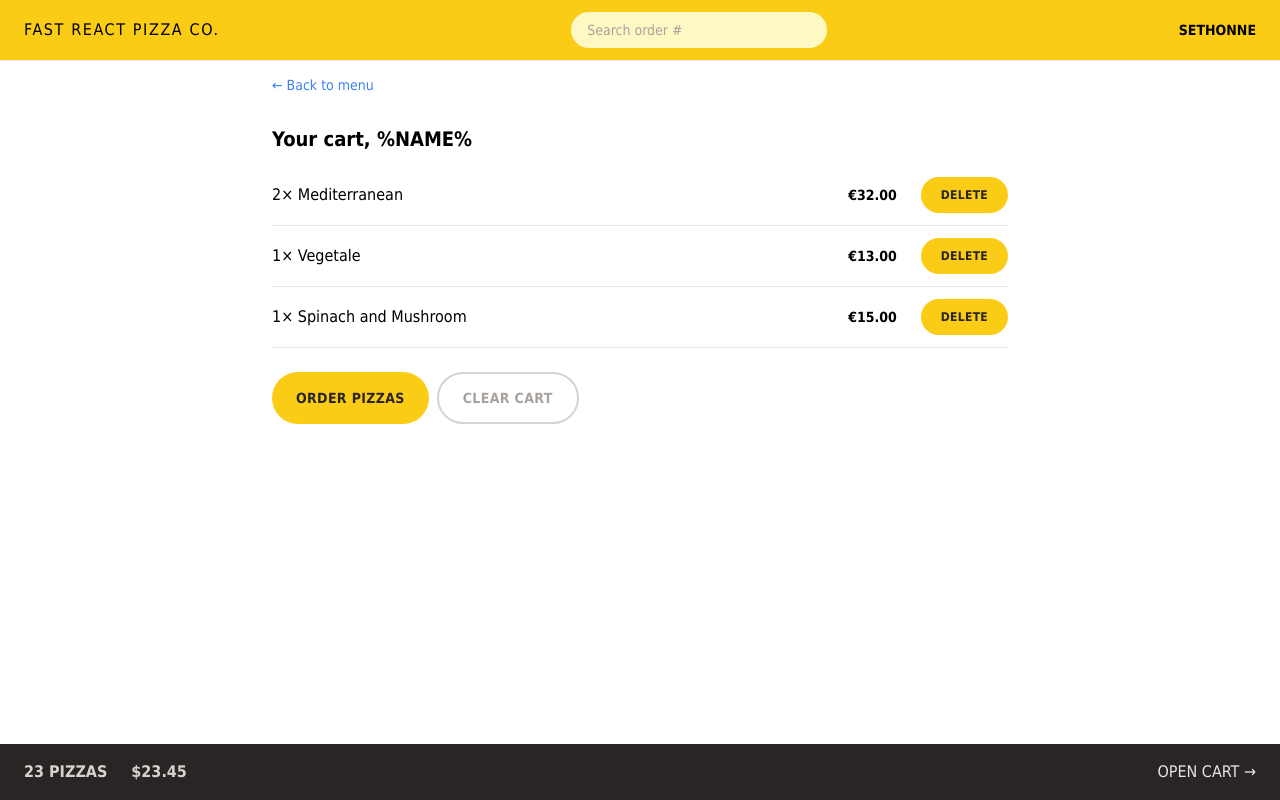
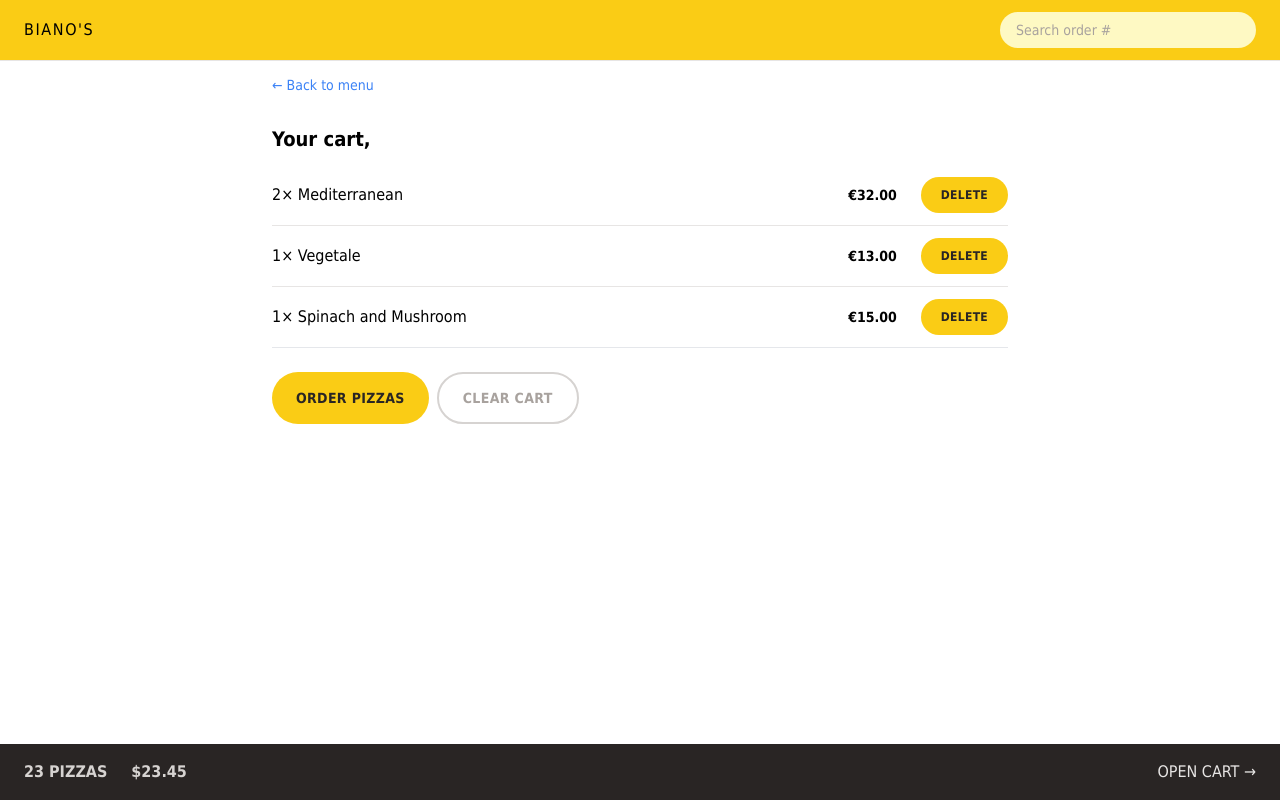
Before and after one commit to Samuel-Bonghanoy/Meshi, a React (Vite) app: page /cart in a window 1280 px wide. Built offline with nearby package versions, Linux system fonts and the light colour scheme.

Commit message:
feat: configured redux and redux toolkit

```diff
--- a/src/features/cart/Cart.jsx
+++ b/src/features/cart/Cart.jsx
@@ -1,26 +1,27 @@
-import { Link } from 'react-router-dom';
-import LinkButton from '../../ui/LinkButton';
-import Button from '../../ui/Button';
-import CartItem from './CartItem';
+import { Link } from "react-router-dom";
+import LinkButton from "../../ui/LinkButton";
+import Button from "../../ui/Button";
+import CartItem from "./CartItem";
+import { useSelector } from "react-redux";
 
 const fakeCart = [
   {
     pizzaId: 12,
-    name: 'Mediterranean',
+    name: "Mediterranean",
     quantity: 2,
     unitPrice: 16,
     totalPrice: 32,
   },
   {
     pizzaId: 6,
-    name: 'Vegetale',
+    name: "Vegetale",
     quantity: 1,
     unitPrice: 13,
     totalPrice: 13,
   },
   {
     pizzaId: 11,
-    name: 'Spinach and Mushroom',
+    name: "Spinach and Mushroom",
     quantity: 1,
     unitPrice: 15,
     totalPrice: 15,
@@ -29,12 +30,13 @@
 
 function Cart() {
   const cart = fakeCart;
+  const username = useSelector((state) => state.user.username);
 
   return (
     <div className="px-4 py-3">
       <LinkButton to="/menu">&larr; Back to menu</LinkButton>
 
-      <h2 className="mt-7 text-xl font-semibold">Your cart, %NAME%</h2>
+      <h2 className="mt-7 text-xl font-semibold">Your cart, {username}</h2>
 
       <ul className="mt-3 divide-y divide-stone-200 border-b">
         {cart.map((item) => (
--- a/src/features/order/CreateOrder.jsx
+++ b/src/features/order/CreateOrder.jsx
@@ -1,32 +1,33 @@
-import { useState } from 'react';
-import { Form, redirect, useActionData, useNavigation } from 'react-router-dom';
-import { createOrder } from '../../services/apiRestaurant';
-import Button from '../../ui/Button';
+import { useState } from "react";
+import { Form, redirect, useActionData, useNavigation } from "react-router-dom";
+import { createOrder } from "../../services/apiRestaurant";
+import Button from "../../ui/Button";
+import { useSelector } from "react-redux";
 
 // https://uibakery.io/regex-library/phone-number
 const isValidPhone = (str) =>
   /^\+?\d{1,4}?[-.\s]?\(?\d{1,3}?\)?[-.\s]?\d{1,4}[-.\s]?\d{1,4}[-.\s]?\d{1,9}$/.test(
-    str
+    str,
   );
 
 const fakeCart = [
   {
     pizzaId: 12,
-    name: 'Mediterranean',
+    name: "Mediterranean",
     quantity: 2,
     unitPrice: 16,
     totalPrice: 32,
   },
   {
     pizzaId: 6,
-    name: 'Vegetale',
+    name: "Vegetale",
     quantity: 1,
     unitPrice: 13,
     totalPrice: 13,
   },
   {
     pizzaId: 11,
-    name: 'Spinach and Mushroom',
+    name: "Spinach and Mushroom",
     quantity: 1,
     unitPrice: 15,
     totalPrice: 15,
@@ -34,8 +35,10 @@
 ];
 
 function CreateOrder() {
+  const username = useSelector((state) => state.user.username);
+
   const navigation = useNavigation();
-  const isSubmitting = navigation.state === 'submitting';
+  const isSubmitting = navigation.state === "submitting";
 
   const formErrors = useActionData();
 
@@ -50,7 +53,13 @@
       <Form method="POST">
         <div className="mb-5 flex flex-col gap-2 sm:flex-row sm:items-center">
           <label className="sm:basis-40">First Name</label>
-          <input className="input grow" type="text" name="customer" required />
+          <input
+            className="input grow"
+            type="text"
+            defaultValue={username}
+            name="customer"
+            required
+          />
         </div>
 
         <div className="mb-5 flex flex-col gap-2 sm:flex-row sm:items-center">
@@ -94,7 +103,7 @@
         <div>
           <input type="hidden" name="cart" value={JSON.stringify(cart)} />
           <Button disabled={isSubmitting} type="primary">
-            {isSubmitting ? 'Placing order....' : 'Order now'}
+            {isSubmitting ? "Placing order...." : "Order now"}
           </Button>
         </div>
       </Form>
@@ -109,13 +118,13 @@
   const order = {
     ...data,
     cart: JSON.parse(data.cart),
-    priority: data.priority === 'on',
+    priority: data.priority === "on",
   };
 
   const errors = {};
   if (!isValidPhone(order.phone))
     errors.phone =
-      'Please give us your correct phone number. We might need it to contact you.';
+      "Please give us your correct phone number. We might need it to contact you.";
 
   if (Object.keys(errors).length > 0) return errors;
 
--- a/src/features/user/CreateUser.jsx
+++ b/src/features/user/CreateUser.jsx
@@ -1,11 +1,20 @@
-import { useState } from 'react';
-import Button from '../../ui/Button';
+import { useState } from "react";
+import Button from "../../ui/Button";
+import { useDispatch } from "react-redux";
+import { updateName } from "./userSlice";
+import { useNavigate } from "react-router-dom";
 
 function CreateUser() {
-  const [username, setUsername] = useState('');
+  const [username, setUsername] = useState("");
+  const dispatch = useDispatch();
+  const navigate = useNavigate();
 
   function handleSubmit(e) {
     e.preventDefault();
+
+    if (!username) return;
+    dispatch(updateName(username));
+    navigate("/menu");
   }
 
   return (
@@ -22,7 +31,7 @@
         className="input mb-8 w-72"
       />
 
-      {username !== '' && (
+      {username !== "" && (
         <div>
           <Button type="primary">Start ordering</Button>
         </div>
--- a/src/features/user/userSlice.js
+++ b/src/features/user/userSlice.js
@@ -23,7 +23,7 @@
 // }
 
 const initialState = {
-  username: "Sethonne",
+  username: "",
 };
 
 const userSlice = createSlice({
--- a/src/ui/Header.jsx
+++ b/src/ui/Header.jsx
@@ -1,12 +1,12 @@
-import { Link } from 'react-router-dom';
-import SearchOrder from '../features/order/SearchOrder';
-import Username from '../features/user/Username';
+import { Link } from "react-router-dom";
+import SearchOrder from "../features/order/SearchOrder";
+import Username from "../features/user/Username";
 
 function Header() {
   return (
     <header className="flex items-center justify-between border-b border-stone-200 bg-yellow-400 px-4 py-3 uppercase sm:px-6">
       <Link to="/" className="tracking-widest">
-        Fast React Pizza Co.
+        Biano's
       </Link>
 
       <SearchOrder />
--- a/src/ui/Home.jsx
+++ b/src/ui/Home.jsx
@@ -1,6 +1,10 @@
-import CreateUser from '../features/user/CreateUser';
+import { useSelector } from "react-redux";
+import CreateUser from "../features/user/CreateUser";
+import Button from "./Button";
 
 function Home() {
+  const username = useSelector((state) => state.user.username);
+
   return (
     <div className="my-10 px-4 text-center sm:my-16">
       <h1 className="mb-8  text-xl font-semibold md:text-3xl">
@@ -11,7 +15,13 @@
         </span>
       </h1>
 
-      <CreateUser />
+      {username === "" ? (
+        <CreateUser />
+      ) : (
+        <Button to="/menu" type="primary">
+          Continue Ordering, {username}
+        </Button>
+      )}
     </div>
   );
 }
```
